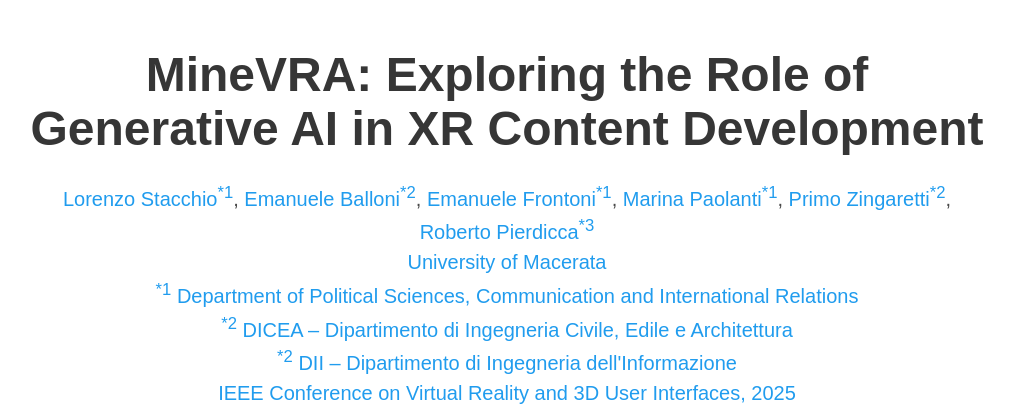
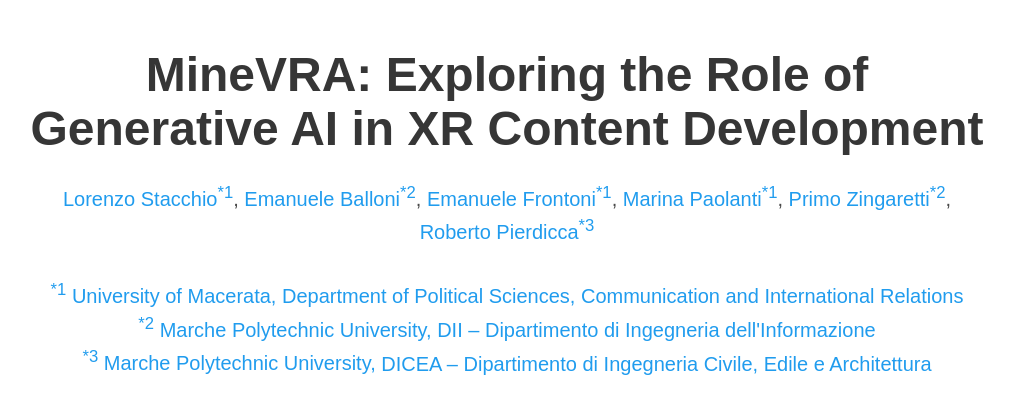
Before and after one commit to lorenzo-stacchio/MineVRA, a plain HTML site: page docs/index.html in a window 1280 px wide. Shown: the top 414 px of the page, without its empty margins (133-1147 px from the left). Drawn offline with nearby package versions, Linux system fonts and the light colour scheme; a script that the page names is missing; some icons are missing.

Commit message:
update index

```diff
--- a/docs/index.html
+++ b/docs/index.html
@@ -67,11 +67,13 @@
               </span>
             </div>
             <div class="is-size-5 publication-authors">
-              <span class="author-block"> <a href = "https://www.unimc.it/en?set_language=en" target="_blank"> University of Macerata </a>
-                <br> <a href="https://spocri.unimc.it/en?set_language=en"> <sup>*1</sup> Department of Political Sciences, Communication and International Relations </a>
-                <br> <a href="https://dicea.univpm.it/"> <sup>*2</sup> DICEA – Dipartimento di Ingegneria Civile, Edile e Architettura </a>
-                <br> <a href="https://dii.univpm.it/"> <sup>*2</sup> DII – Dipartimento di Ingegneria dell'Informazione </a>
-                <br><a href = "https://ieeevr.org/2025/" target="_blank">IEEE Conference on Virtual Reality and 3D User Interfaces, 2025</a></span>
+              <br>
+              <span class="author-block"> <a href = "https://www.unimc.it/en?set_language=en" target="_blank"> <sup>*1</sup>  University of Macerata, <a href="https://spocri.unimc.it/en?set_language=en"> Department of Political Sciences, Communication and International Relations </a>
+              <span class="author-block"> <a href = "https://www.univpm.it/Entra/Universita_Politecnica_delle_Marche_Home/L/1" target="_blank"> <sup>*2</sup>  Marche Polytechnic University,  <a href="https://dii.univpm.it/"> DII – Dipartimento di Ingegneria dell'Informazione </a>
+                <span class="author-block"> <a href = "https://www.univpm.it/Entra/Universita_Politecnica_delle_Marche_Home/L/1" target="_blank"> <sup>*3</sup>  Marche Polytechnic University,  <a href="https://dicea.univpm.it/"> DICEA – Dipartimento di Ingegneria Civile, Edile e Architettura </a>
+
+
+                <br><br><a href = "https://ieeevr.org/2025/" target="_blank">IEEE Conference on Virtual Reality and 3D User Interfaces, 2025</a></span>
             </div>
             <div class="column has-text-centered">
               <div class="publication-links">
```
